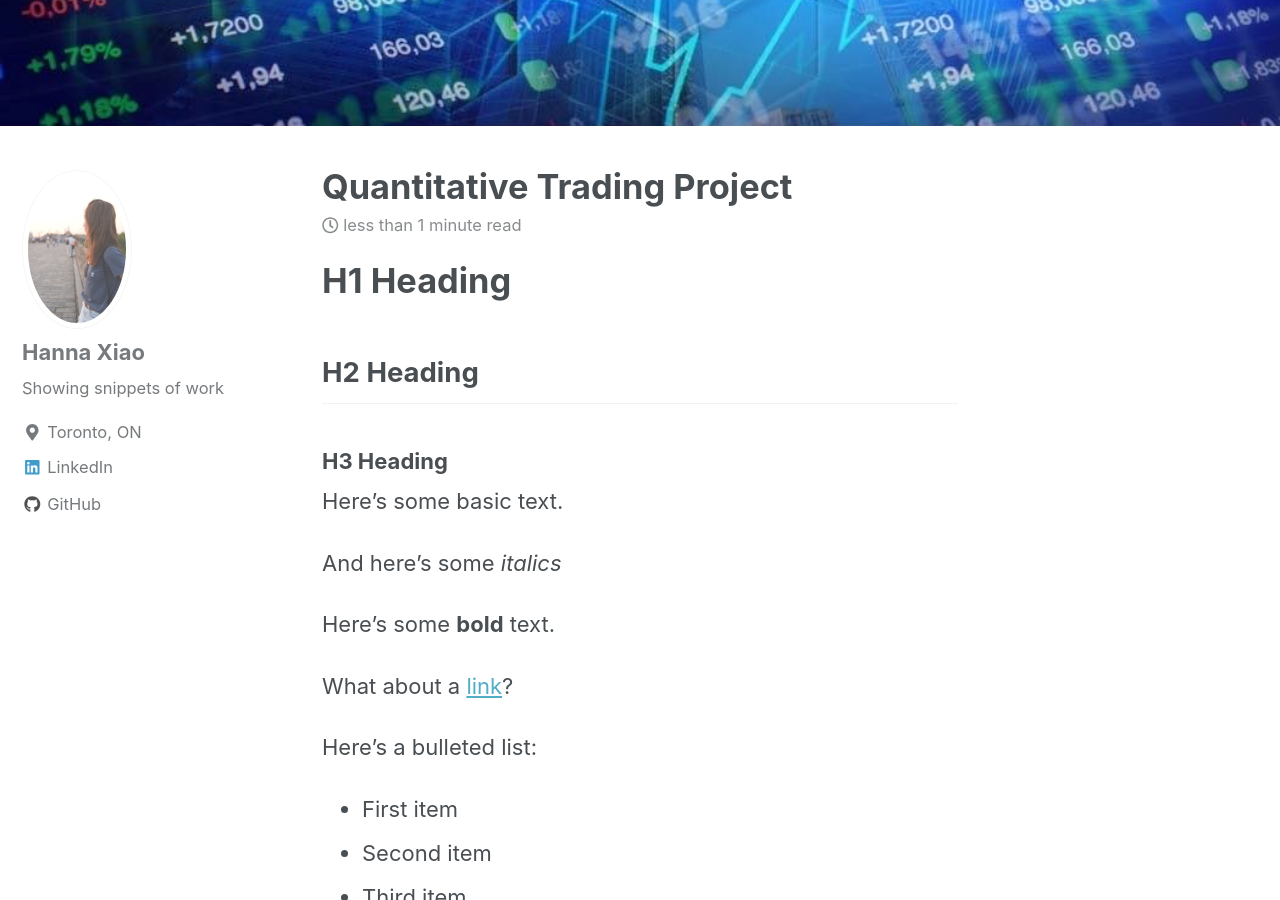
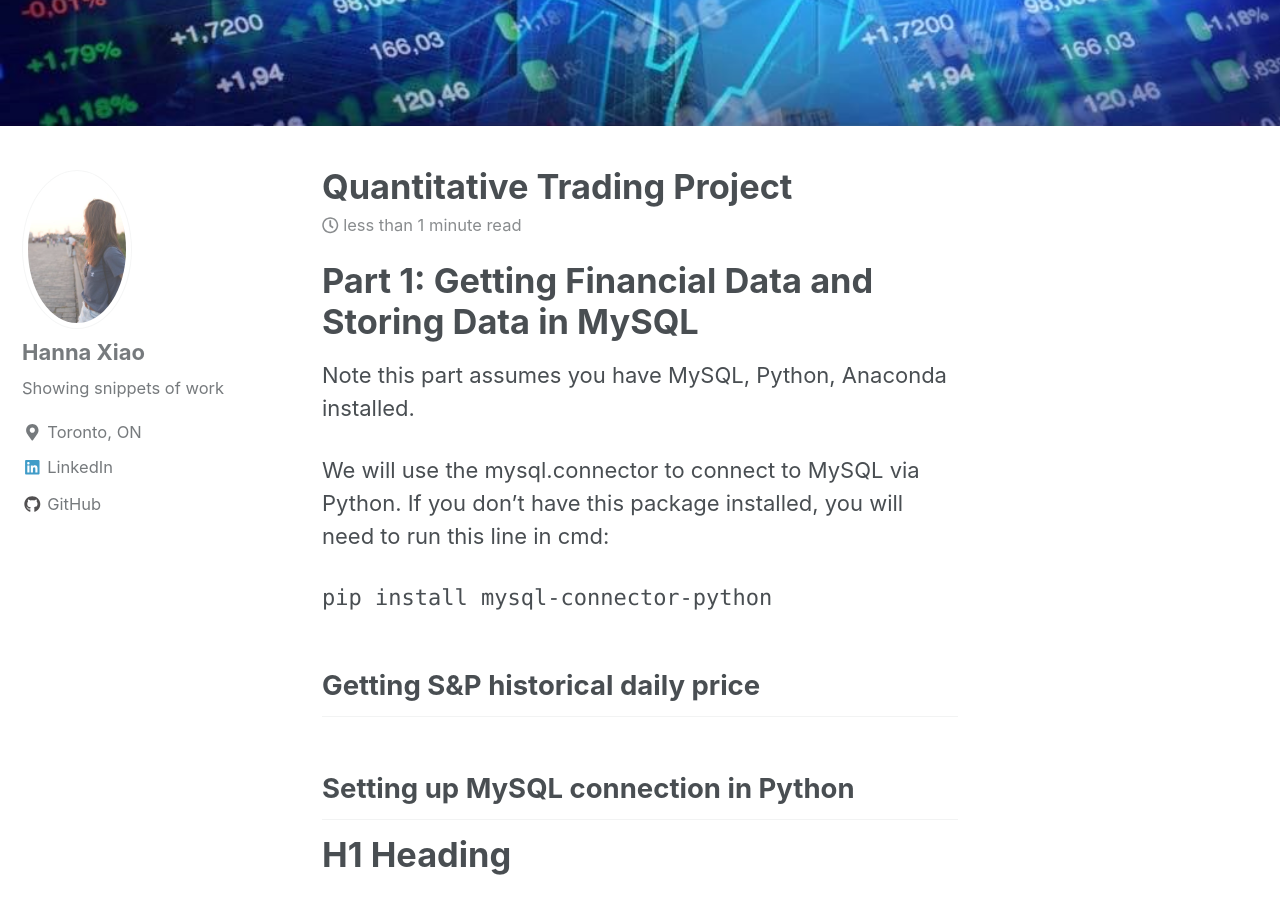
Before and after one commit to h-xiao/h-xiao.github.io, a Jekyll site: the page built from _posts/2018-01-28-perceptron.md, in a window 1280 px wide and 900 px high, scrolled down 290 px. Built offline with Jekyll 4.4.1, drawn with Linux system fonts in a browser that asks for light colours; nearby versions of some CDN libraries; formulas are drawn with MathJax 3; some of the changed text lies outside the part shown.

Commit message:
update images

````diff
--- a/_posts/2018-01-28-perceptron.md
+++ b/_posts/2018-01-28-perceptron.md
@@ -7,6 +7,43 @@ header:
 #excerpt: "Data Wrangling, Data Science, Messy Data"
 mathjax: "true"
 ---
+
+# Part 1: Getting Financial Data and Storing Data in MySQL
+
+
+Note this part assumes you have MySQL, Python, Anaconda installed.
+
+We will use the mysql.connector to connect to MySQL via Python. If you don't have this package installed, you will need to run this line in cmd:
+
+```cmd
+pip install mysql-connector-python
+```
+
+
+
+
+## Getting S&P historical daily price
+
+
+
+## Setting up MySQL connection in Python
+
+
+
+
+
+
+
+
+
+
+
+
+
+
+
+
+
 
 # H1 Heading
 
````
